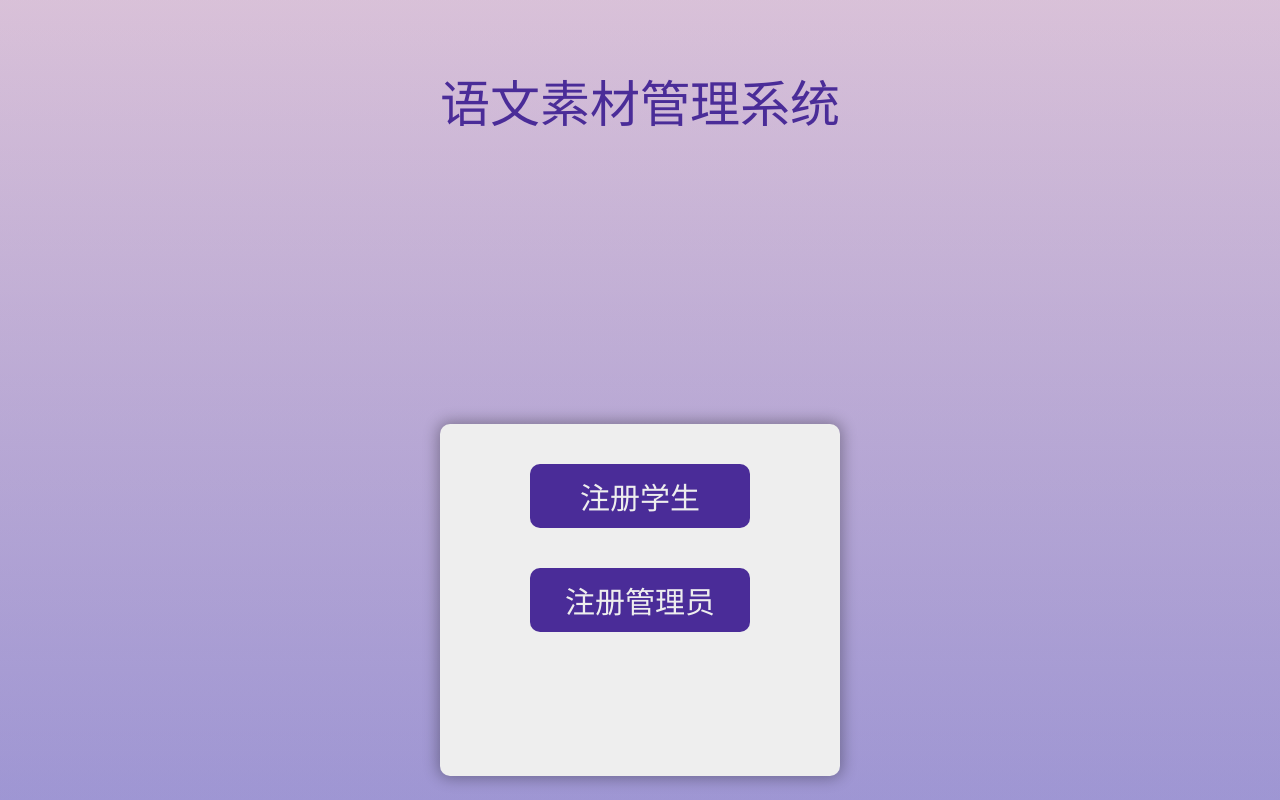
After one commit to Pangwr1/Django-Web, a Django app: page /user/register/ in a window 1280 px wide. The commit adds this page. Run offline with Django 4.2, Linux system fonts and the light colour scheme.

Commit message:
patch css

```diff
--- a/static/css/login.css
+++ b/static/css/login.css
@@ -30,7 +30,7 @@ body {
 }
 
 .login-container {
-    height: 40%;
+    height: 44%;
     width: 400px;
     margin: 0 auto;
     background: #eee;
--- a/templates/user/login_home.html
+++ b/templates/user/login_home.html
@@ -6,4 +6,7 @@
 <div class="login-kind administrator-login-button">
     <a href="{% url 'login' 'administrator'%}">管理员登录</a>
 </div>
+<div class="login-kind administrator-login-button">
+    <a href="{% url 'register'%}">注册</a>
+</div>
 {% endblock %}
--- /dev/null
+++ b/templates/user/register_home.html
@@ -0,0 +1,9 @@
+{% extends "user/background.html" %}
+{% block login_container %}
+<div class="login-kind student-login-button">
+    <a href="{% url 'register' 'student'%}">注册学生</a>
+</div>
+<div class="login-kind administrator-login-button">
+    <a href="{% url 'register' 'administrator'%}">注册管理员</a>
+</div>
+{% endblock %}
--- a/user/urls.py
+++ b/user/urls.py
@@ -20,6 +20,7 @@ urlpatterns = [
     path('login/', views.home, name="login"),
     path('login/<slug:kind>', views.login, name="login"),
     path('logout/', views.logout, name="logout"),
+    path('register/', views.register_home, name="register"),
     path('register/<slug:kind>', views.register, name="register"),
     path('update/<slug:kind>', views.update, name="update"),
 ]
--- a/user/views.py
+++ b/user/views.py
@@ -13,6 +13,8 @@ from user.cbvs import CreateStudentView, CreateAdministratorView, UpdateAdminist
 def home(request):
     return render(request, "user/login_home.html")
 
+def register_home(request):
+    return render(request, "user/register_home.html")
 
 def login(request, kind):
     if kind not in ["student", "administrator"]:
```
